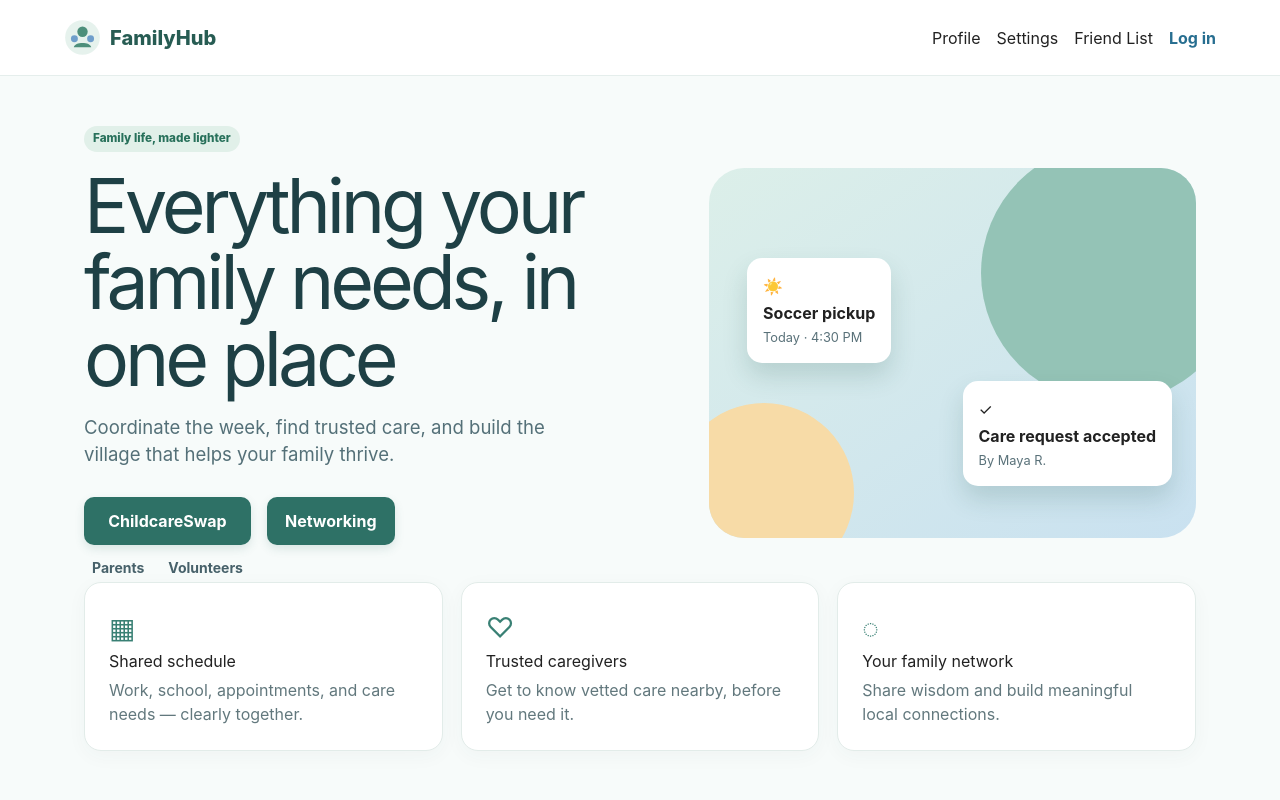
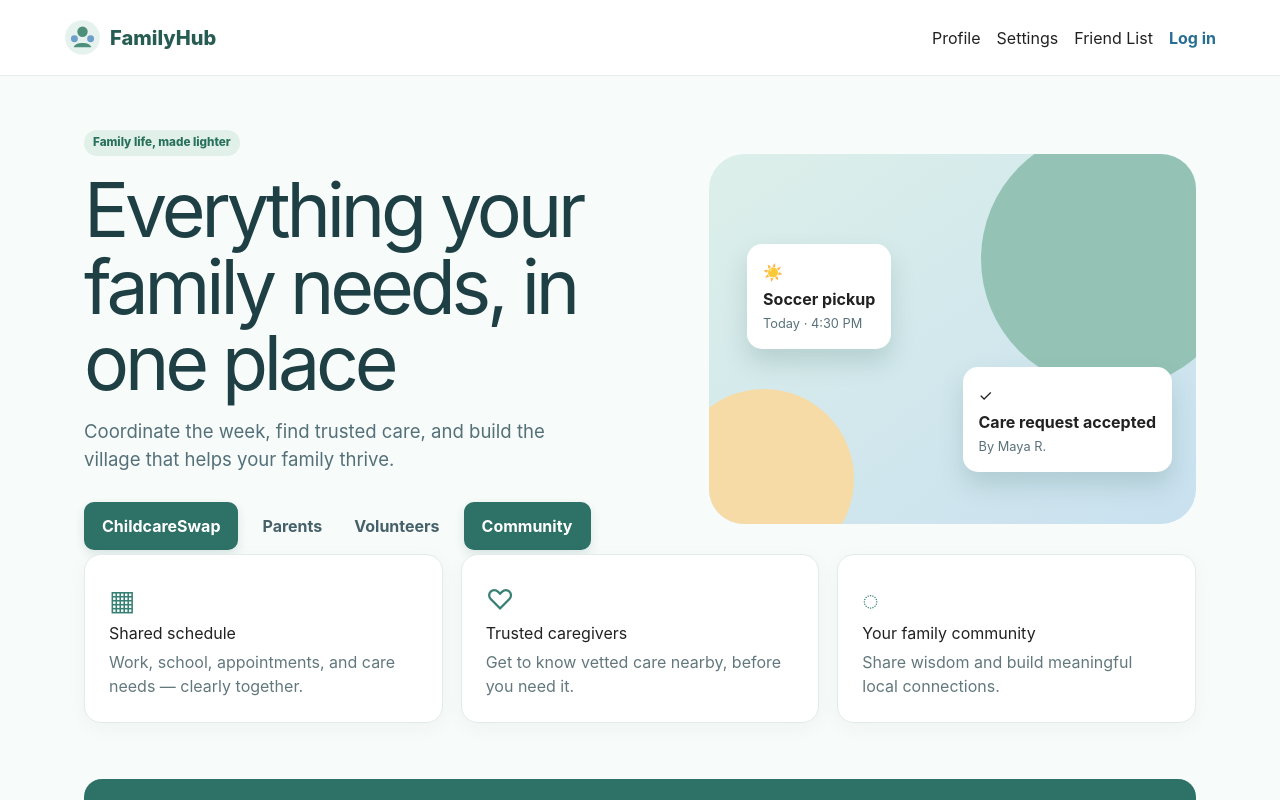
Before and after one commit to coderguy208/Hackathon, a React (Vite) app: page / in a window 1280 px wide. Shown: the top 800 px of the page. Built offline with nearby package versions, Linux system fonts and the light colour scheme.

Commit message:
fix dasboard and landing page

```diff
--- a/src/App.jsx
+++ b/src/App.jsx
@@ -109,7 +109,6 @@ function Header() {
   };
 
   return (
-    <>
     <header>
       <NavLink to="/" className="brand">
         <img src="/family-circle-12.svg" alt="FamilyHub logo" />
@@ -144,17 +143,6 @@ function Header() {
         )}
       </div>
     </header>
-
-      {user && (
-        <nav className="mobile-tabs">
-          {links.map(([to, label]) => (
-            <NavLink key={to} to={to}>
-              {label}
-            </NavLink>
-          ))}
-        </nav>
-      )}
-    </>
   );
 }
 
--- a/src/pages/Dashboard.jsx
+++ b/src/pages/Dashboard.jsx
@@ -5,10 +5,20 @@ import { clean, db } from '../lib/store';
 const cats = { work: '#5286c1', school: '#6f9f86', health: '#d17d65', family: '#c49448', event: '#8b77bf' };
 
 export default function Dashboard() {
+  const session = db.get('session');
   const [events, setEvents] = useState(db.get('events', []));
   const [open, setOpen] = useState(false);
   const [editing, setEditing] = useState(null);
   const [view, setView] = useState('week');
+
+  if (!session) {
+    return (
+      <div className="page-head">
+        <h1>Session not found</h1>
+        <p>Please log in to access your family dashboard.</p>
+      </div>
+    );
+  }
 
   const save = x => {
     let all = editing ? events.map(e => e.id === x.id ? x : e) : [...events, x];
@@ -22,7 +32,7 @@ export default function Dashboard() {
       <div className="page-head">
         <div>
           <Badge tone="green">Family schedule</Badge>
-          <h1>Good morning, {db.get('session').name.split(' ')[0]}.</h1>
+          <h1>Good morning, {session.name.split(' ')[0]}.</h1>
           <p>Here’s the week ahead — you’ve got this.</p>
         </div>
         <Button onClick={() => { setEditing(null); setOpen(true); }}>+ Add to schedule</Button>
@@ -110,7 +120,7 @@ function EventModal({ event, onClose, onSave, onDelete }) {
           </select>
         </label>
         <div className="actions">
-          <Button>Save event</Button>
+          <Button type="submit">Save event</Button>
           {event && <Button type="button" className="danger" onClick={() => { onDelete(event.id); onClose(); }}>Delete</Button>}
         </div>
       </form>
--- a/src/pages/Landing.jsx
+++ b/src/pages/Landing.jsx
@@ -9,15 +9,12 @@ export default function Landing() {
           <Badge tone="green">Family life, made lighter</Badge>
           <h1>Everything your family needs, in one place</h1>
           <p>Coordinate the week, find trusted care, and build the village that helps your family thrive.</p>
-          <div style={{ display: 'flex', gap: '1rem', flexWrap: 'wrap', marginTop: '1rem' }}>
-            <div style={{ display: 'flex', flexDirection: 'column', gap: '0.5rem' }}>
-              <NavLink className="btn" to="/exchange">ChildcareSwap</NavLink>
-              <div style={{ display: 'flex', gap: '0.5rem' }}>
-                <NavLink className="btn quiet" style={{ flex: 1, padding: '0.25rem 0.5rem', fontSize: '0.875rem' }} to="/exchange?role=parent">Parents</NavLink>
-                <NavLink className="btn quiet" style={{ flex: 1, padding: '0.25rem 0.5rem', fontSize: '0.875rem' }} to="/exchange?role=volunteer">Volunteers</NavLink>
-              </div>
-            </div>
-            <NavLink className="btn" style={{ alignSelf: 'flex-start' }} to="/network">Networking</NavLink>
+
+          <div style={{ display: 'flex', gap: '1rem', flexWrap: 'wrap', marginTop: '1.5rem', alignItems: 'center' }}>
+            <NavLink className="btn" to="/exchange">ChildcareSwap</NavLink>
+            <NavLink className="btn quiet" to="/exchange?role=parent">Parents</NavLink>
+            <NavLink className="btn quiet" to="/exchange?role=volunteer">Volunteers</NavLink>
+            <NavLink className="btn" to="/network">Community</NavLink>
           </div>
         </div>
         <div className="hero-art">
@@ -31,7 +28,7 @@ export default function Landing() {
         {[
           ['▦', 'Shared schedule', 'Work, school, appointments, and care needs — clearly together.'],
           ['♡', 'Trusted caregivers', 'Get to know vetted care nearby, before you need it.'],
-          ['◌', 'Your family network', 'Share wisdom and build meaningful local connections.']
+          ['◌', 'Your family community', 'Share wisdom and build meaningful local connections.']
         ].map(x => (
           <Card key={x[1]}>
             <i>{x[0]}</i>
```
Lines whose indentation alone changed are shown as unchanged.
